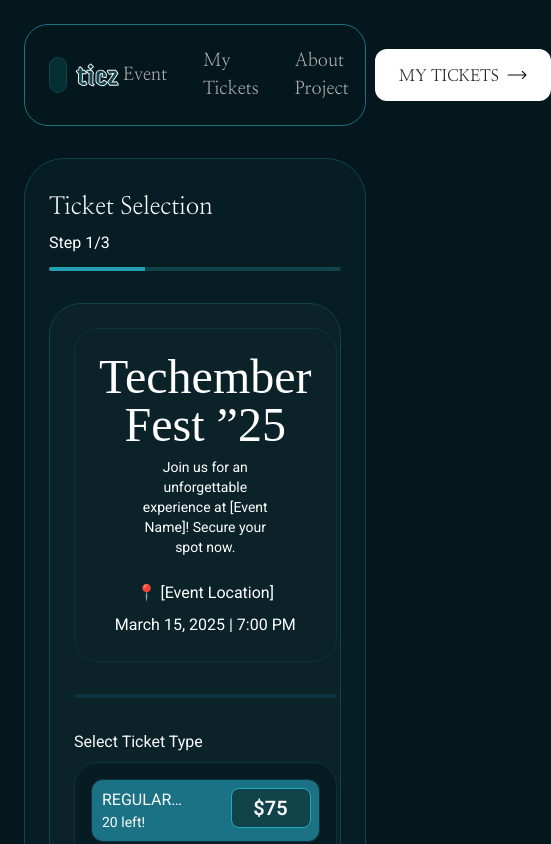
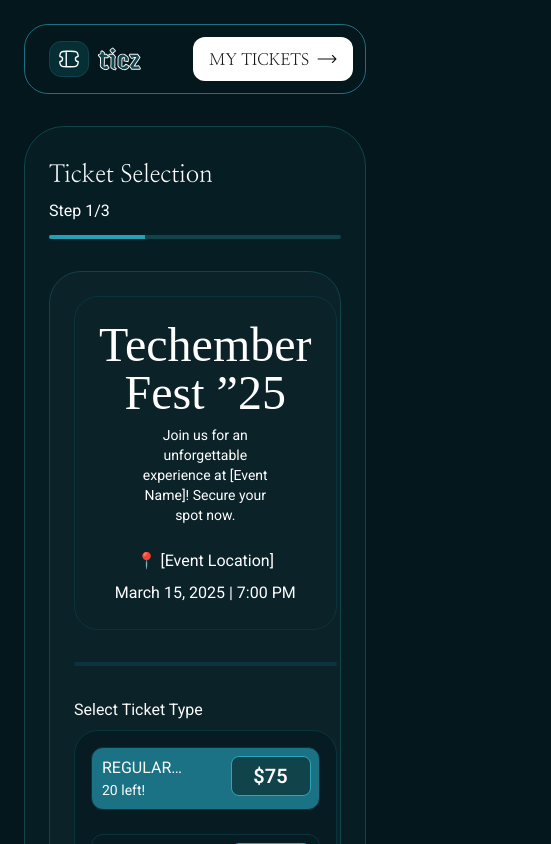
Before and after one commit to AJ1732/hng-12--stage-2, a Next.js app: page / in a window 390 px wide. Shown: the top 844 px of the page, 551 px wide, since content can reach past the window. Built offline with nearby package versions, Linux system fonts and the light colour scheme; a web font is replaced by a local one.

Commit message:
chore: update navigation on small screens

```diff
--- a/src/components/layout/navigation.tsx
+++ b/src/components/layout/navigation.tsx
@@ -5,15 +5,15 @@ import { ButtonLink } from "@/components/ui/button-link";
 const navlinks = [
   {
     name: "event",
-    link: "/events",
+    link: "/",
   },
   {
     name: "my tickets",
-    link: "/tickets",
+    link: "/",
   },
   {
     name: "about project",
-    link: "/about",
+    link: "/",
   },
 ];
 
@@ -40,7 +40,7 @@ const Navigation = () => {
           />
         </figure>
 
-        <ul className="flex items-center justify-center gap-4 font-nanum">
+        <ul className="flex items-center justify-center gap-4 font-nanum max-md:hidden">
           {navlinks.map(({ name, link }) => (
             <li
               key={link}
@@ -51,7 +51,9 @@ const Navigation = () => {
           ))}
         </ul>
 
-        <ButtonLink link="/">MY TICKETS</ButtonLink>
+        <ButtonLink link="/" size={"sm-d"}>
+          MY TICKETS
+        </ButtonLink>
       </nav>
     </header>
   );
--- a/src/components/ui/button-link.tsx
+++ b/src/components/ui/button-link.tsx
@@ -20,6 +20,7 @@ const buttonVariants = cva(
       size: {
         default: "h-[3.25rem] px-6 py-4",
         sm: "h-11 px-4 py-3",
+        "sm-d": "h-11 px-4 py-3  md:h-[3.25rem] md:px-6 md:py-4",
       },
     },
     defaultVariants: {
```
